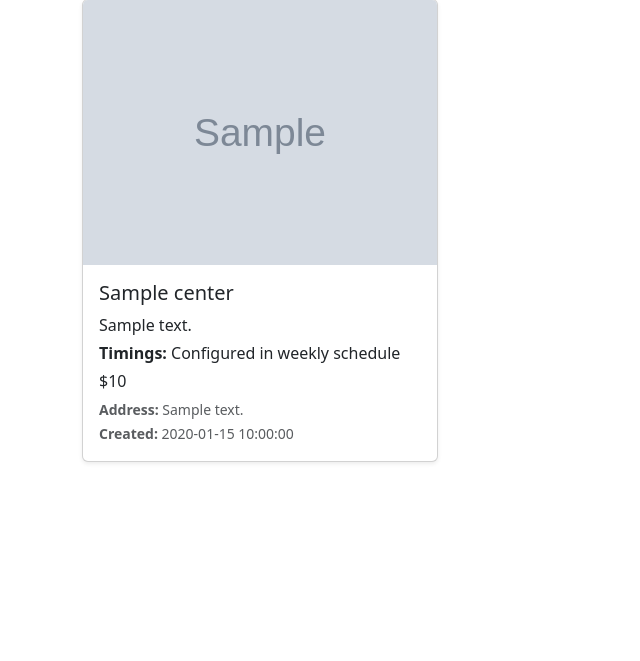
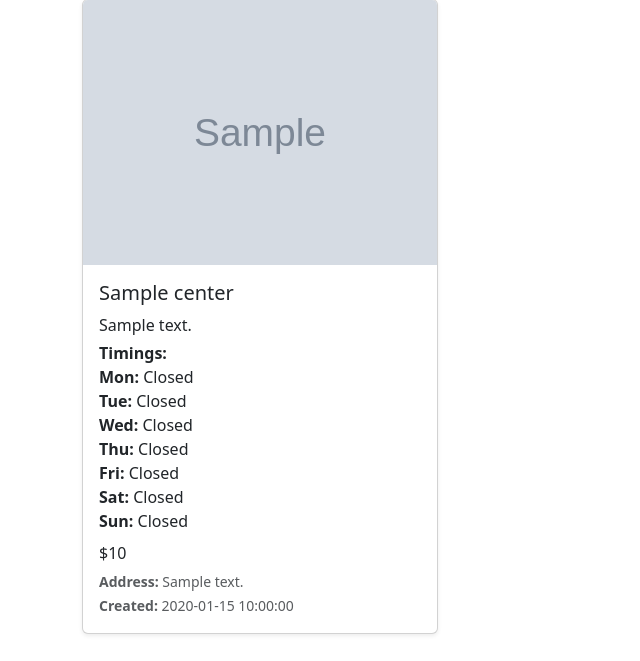
Before and after one commit to Pranitha19/YardProProject, a PHP site: page /Views/admin/home.php in a window 1280 px wide. Shown: the part 139-800 px from the top of the page, without its empty margins (0-640 px from the left). Run offline with PHP 8.4, Linux system fonts and the light colour scheme; the visitor is signed in with stand-in values (Sample User, id 1); tables that the repository leaves empty or names only in its code hold one stand-in row (values such as "Sample post"); grey boxes marked "Sample" are stand-in pictures.

Commit message:
final version for my modules

```diff
--- a/Controllers/AdminController.php
+++ b/Controllers/AdminController.php
@@ -22,7 +22,6 @@
         return $this->adminModel->login($email, $password);
     }
 
-    // ⬇️ UPDATED: pass timings too
     public function addServiceCenter(array $data, array $timings) {
         return $this->serviceCenterModel->addServiceCenter($data, $timings);
     }
@@ -30,8 +29,6 @@
     public function getAllCenters() {
         return $this->serviceCenterModel->getAllCenters();
     }
-
-    // ⬇️ UPDATED: pass timings too
     public function updateServiceCenter(array $data, array $timings) {
         return $this->serviceCenterModel->updateServiceCenter($data, $timings);
     }
@@ -49,13 +46,10 @@
         return $this->serviceCenterModel->getCenterTimings((int)$center_id);
     }
 
-// Admin — Assign Employee
-
     public function assignEmployee( $booking_id, $employee_id ) {
         return $this->bookingModel->adminAssignEmployee( $booking_id, $employee_id );
     }
 
-    // Admin — Update Booking Status
 
     public function updateBookingStatus( $booking_id, $status ) {
         return $this->bookingModel->adminUpdateStatus( $booking_id, $status );
@@ -64,5 +58,9 @@
     public function getAllEmployees() {
         return $this->employeeModel->getAllEmployees();
     }
+    public function getTimings($centerId){
+    return $this->serviceCenterModel->getCenterTimings($centerId);
+}
+
 
 }
--- a/Models/Admin.php
+++ b/Models/Admin.php
@@ -13,7 +13,7 @@
         return $stmt->fetch();
     }
 
-    // Login: returns admin row on success, false on failure
+    //returns admin row on success and false on failure
     public function login($email, $password)
     {
         $admin = $this->getByEmail($email);
@@ -22,7 +22,7 @@
         }
 
         if (password_verify($password, $admin['password_hash'])) {
-            return $admin; // returns full row so we can store name/email
+            return $admin; // it returns full row so we can store name/email
         }
 
         return false;
--- a/Models/ServiceCenter.php
+++ b/Models/ServiceCenter.php
@@ -3,7 +3,7 @@
 
 class ServiceCenter
 {
-    // Creats service center
+    // Creates service center
     public function addServiceCenter(array $data, array $timings): int
     {
         global $pdo;
@@ -50,7 +50,7 @@
     }
 
 
-    // Update center + timings
+    // Update center & timings
     public function updateServiceCenter(array $data, array $timings): bool
     {
         global $pdo;
@@ -146,7 +146,6 @@
     {
         global $pdo;
 
-        // Remove old timings
         $pdo->prepare("DELETE FROM timings WHERE center_id = ?")->execute([$centerId]);
 
         $ins = $pdo->prepare(
--- a/Views/admin/home.php
+++ b/Views/admin/home.php
@@ -11,6 +11,35 @@
 $controller = new AdminController();
 $centers    = $controller->getAllCenters();
 ?>
+<?php
+function formatTimings(array $timings): string {
+    $days = [
+        1 => "Mon",
+        2 => "Tue",
+        3 => "Wed",
+        4 => "Thu",
+        5 => "Fri",
+        6 => "Sat",
+        7 => "Sun"
+    ];
+
+    $output = "<ul class='list-unstyled mb-0'>";
+
+    foreach ($days as $dayNum => $dayName) {
+        if (!isset($timings[$dayNum]) || !$timings[$dayNum]['start']) {
+            $output .= "<li><strong>$dayName:</strong> Closed</li>";
+        } else {
+            $start = substr($timings[$dayNum]['start'], 0, 5);
+            $end   = substr($timings[$dayNum]['end'], 0, 5);
+            $output .= "<li><strong>$dayName:</strong> $start – $end</li>";
+        }
+    }
+
+    $output .= "</ul>";
+    return $output;
+}
+?>
+
 <!DOCTYPE html>
 <html lang="en">
 
@@ -65,6 +94,10 @@
         <?php if (count($centers) > 0): ?>
             <div class="row g-4">
                 <?php foreach ($centers as $center): ?>
+                    <?php
+$timings = $controller->getTimings($center['center_id']);
+?>
+
                 <div class="col-md-4 col-sm-6">
                     <div class="card service-card shadow-sm">
                         <img src="<?= !empty($center['image_url']) ? htmlspecialchars($center['image_url']) : '../../assets/images/default.jpg' ?>"
@@ -74,9 +107,11 @@
                             <p class="card-text mb-1">
                                 <?= htmlspecialchars($center['description'] ?? 'No description available.') ?>
                             </p>
-                            <p class="timings mb-1">
-    <strong>Timings:</strong> Configured in weekly schedule
-</p>
+                            <div class="timings mb-2">
+    <strong>Timings:</strong>
+    <?= formatTimings($timings) ?>
+</div>
+
 
                             <p class="price mb-1">$<?= htmlspecialchars($center['base_price']) ?></p>
                             <p class="text-muted mb-0">
--- a/Views/admin/logout.php
+++ b/Views/admin/logout.php
@@ -4,8 +4,6 @@
 
 // Stores flash
 setFlash('success', 'Logged out successfully.');
-
-// Removes login info ONLY
 unset($_SESSION['admin_logged_in']);
 unset($_SESSION['admin_email']);
 unset($_SESSION['admin_name']);
```
Also changed, not shown: Views/admin/editServiceCenter.php (+3 -14 lines).
